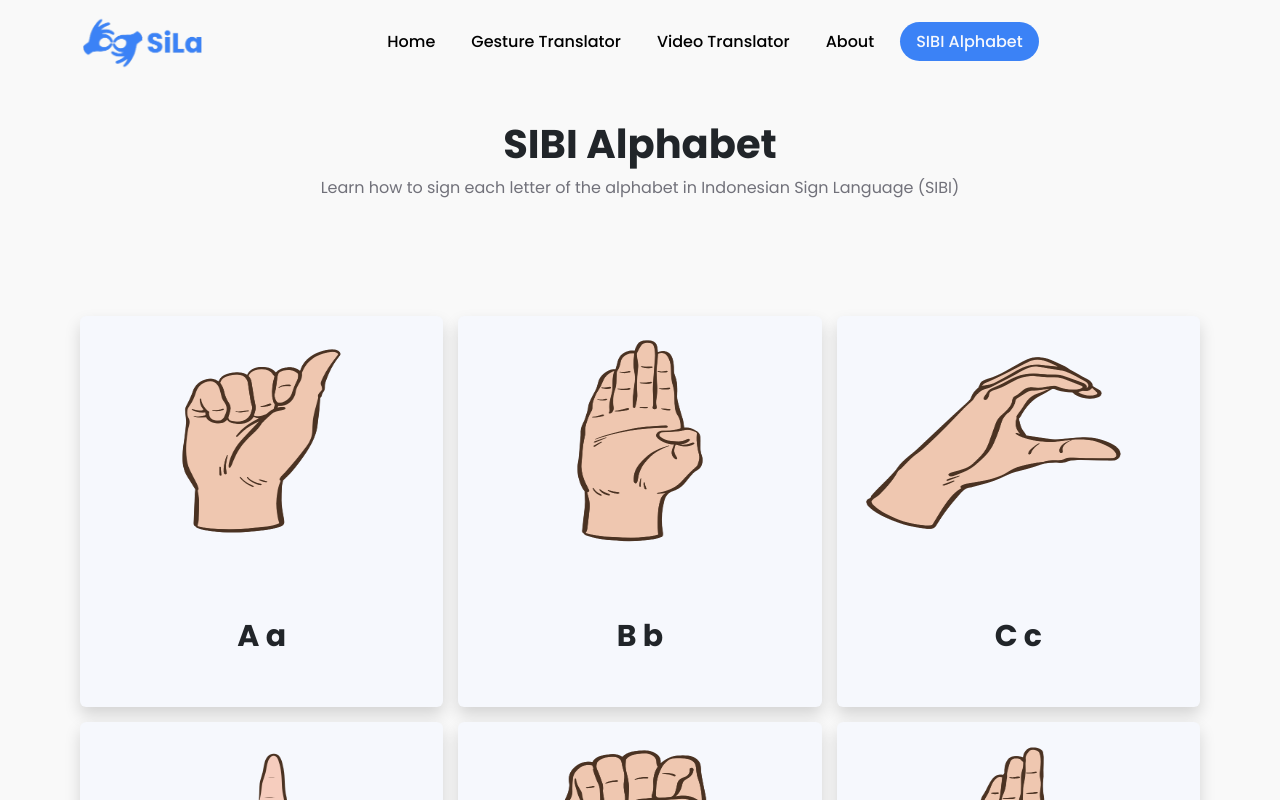
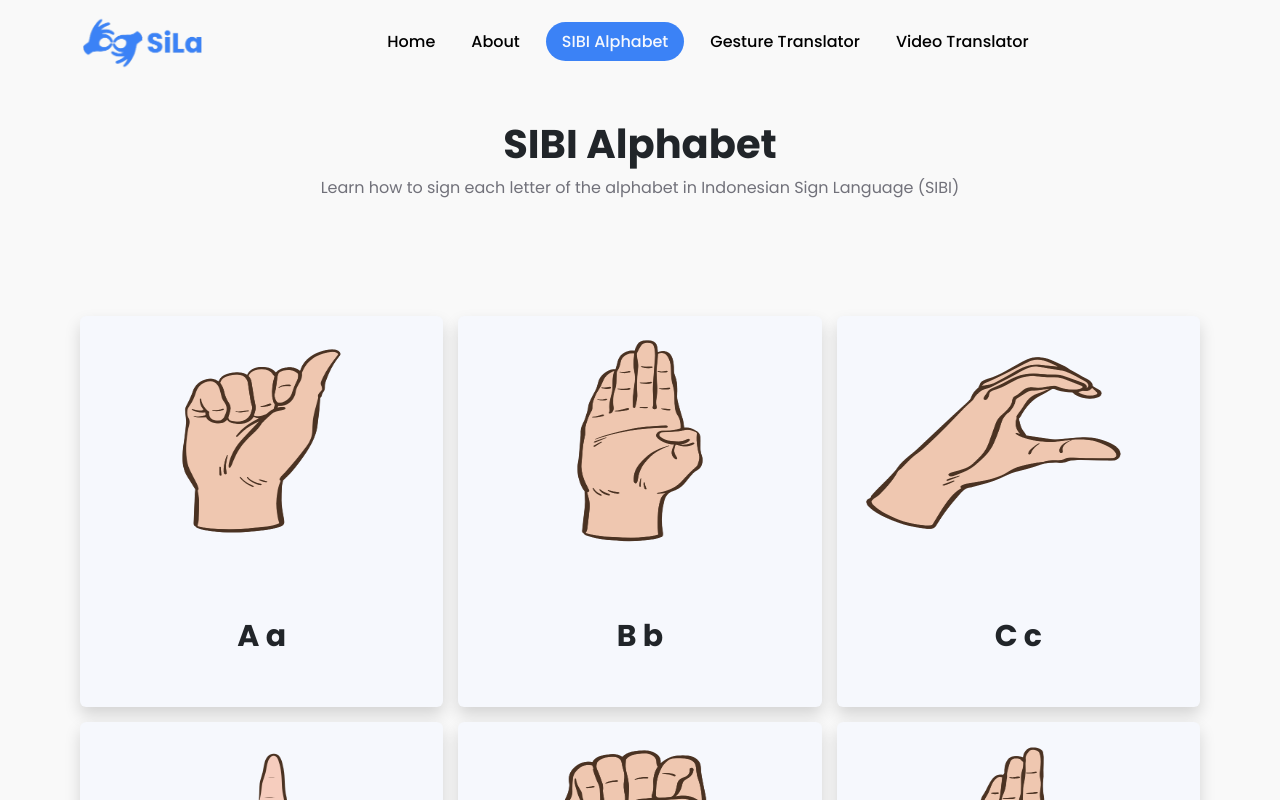
Before and after one commit to andresaputra26/sila-frontend, a React (Vite) app: page /alphabet in a window 1280 px wide. Shown: the top 800 px of the page. Built offline with nearby package versions, Linux system fonts and the light colour scheme.

Commit message:
change nav

```diff
--- a/src/data/index.js
+++ b/src/data/index.js
@@ -46,24 +46,25 @@ export const navLinks = [
     },
     {
         id: 2,
+        path: "about",
+        text: "About",
+    },
+    {
+        id: 3,
+        path: "alphabet",
+        text: "SIBI Alphabet"
+    },
+    {
+        id: 4,
         path: "gesture",
         text: "Gesture Translator",
     },
     {
-        id: 3,
+        id: 5,
         path: "video",
         text: "Video Translator",
     },
-    {
-        id: 4,
-        path: "about",
-        text: "About",
-    },
-    {
-        id: 5,
-        path: "alphabet",
-        text: "SIBI Alphabet"
-    },
+
 ];
 
 export const premiumFeatures = [
```
